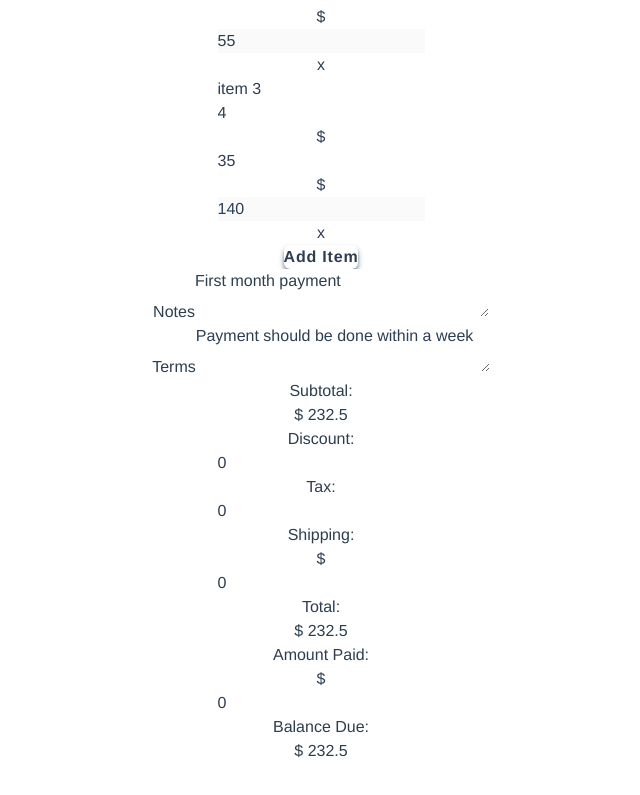
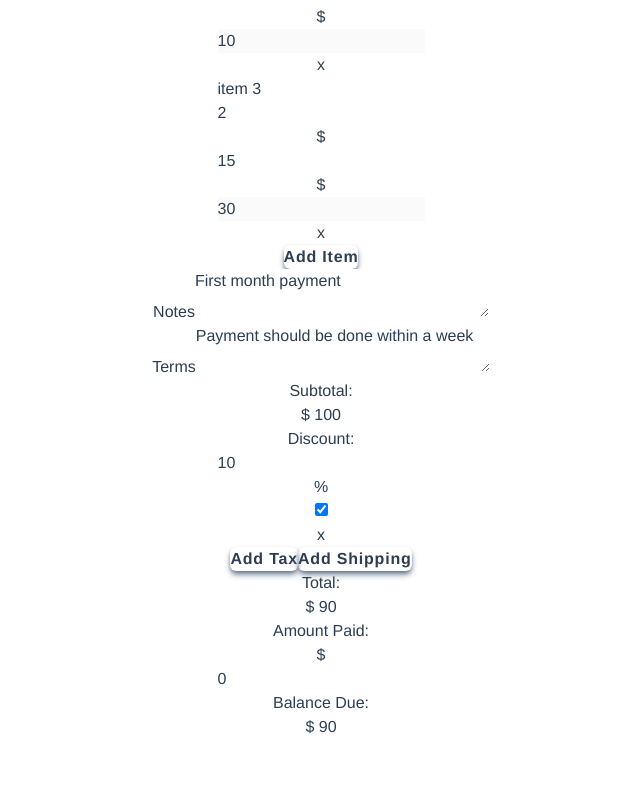
Before and after one commit to bimalghartimagar/invoice-generator, a Vue app: page / in a window 1280 px wide. Shown: the part 1843-2638 px from the top of the page, without its empty margins (319-959 px from the left). Built offline with nearby package versions, Linux system fonts and the light colour scheme.

Commit message:
Added changes to calculate totals dynamically
* Added changes to show/hide currency for custom input
* Added changes to show hide custom input based on invoice values

```diff
--- a/src/components/InvoiceGenerator.vue
+++ b/src/components/InvoiceGenerator.vue
@@ -5,6 +5,7 @@ import CustomButton from "./CustomButton.vue";
 import CustomInput from "./CustomInput.vue";
 import LineItems from "./LineItems.vue";
 import WithLabel from "./WithLabel.vue";
+import CustomToggleSwitch from "./CustomToggleSwitch.vue";
 
 const invoice = reactive({
   logo: "",
@@ -19,28 +20,28 @@ const invoice = reactive({
     {
       id: "item1",
       description: "item 1",
-      rate: 12.5,
+      rate: 20,
       quantity: 3,
     },
     {
       id: "item2",
       description: "item 2",
-      rate: 11,
-      quantity: 5,
+      rate: 5,
+      quantity: 2,
     },
     {
       id: "item3",
       description: "item 3",
-      rate: 35,
-      quantity: 4,
+      rate: 15,
+      quantity: 2,
     },
   ],
   notes: "First month payment",
   terms: "Payment should be done within a week",
   discount: {
-    isUsed: false,
-    isPercentage: false,
-    value: 0,
+    isUsed: true,
+    isPercentage: true,
+    value: 10,
   },
   tax: {
     isUsed: false,
@@ -64,13 +65,52 @@ const subtotal = computed(() =>
   invoice.items.reduce((prev, acc) => prev + acc.rate * acc.quantity, 0)
 );
 
-const total = computed(
-  () =>
-    subtotal.value -
-    invoice.discount.value +
-    invoice.tax.value +
-    invoice.shipping.value
+/**
+ * Compute total value after applying discount
+ * based on `discount` percentage or value and `subtotal` value
+ */
+const afterDiscount = computed(() => {
+  if (invoice.discount.isUsed) {
+    if (invoice.discount.isPercentage) {
+      return subtotal.value - (subtotal.value * invoice.discount.value) / 100;
+    } else {
+      return subtotal.value - invoice.discount.value;
+    }
+  }
+  return subtotal.value;
+});
+
+/**
+ * Compute total value after applying tax
+ * based on `tax` percentage or value and `afterDiscount` value
+ */
+const afterTax = computed(() => {
+  if (invoice.tax.isUsed) {
+    if (invoice.tax.isPercentage) {
+      return (
+        afterDiscount.value + (afterDiscount.value * invoice.tax.value) / 100
       );
+    } else {
+      return afterDiscount.value + invoice.tax.value;
+    }
+  }
+  return afterDiscount.value;
+});
+
+/**
+ * Compute total value after applying shipping
+ * based on `shipping` value and `afterTax` value
+ */
+const afterShipping = computed(() => {
+  if (invoice.shipping.isUsed) {
+    return afterTax.value + invoice.shipping.value;
+  }
+  return afterTax.value;
+});
+
+const total = computed(() => {
+  return afterShipping.value;
+});
 
 const balance = computed(() => total.value - invoice.paid);
 
@@ -200,23 +240,80 @@ const removeLineItem = (index) => {
             >
             <div class="w-4/12 text-right">$ {{ subtotal }}</div>
           </div>
+
+          <template v-if="invoice.discount.isUsed">
             <WithLabel label="Discount">
               <CustomInput
                 v-model.number="invoice.discount.value"
+                is-used
                 label="Discount"
+                toggle
+                :currency="!invoice.discount.isPercentage"
+                @close="invoice.discount.isUsed = false"
+              >
+                <CustomToggleSwitch
+                  v-model="invoice.discount.isPercentage"
+                  :for-value="'invoice-discount'"
                 />
+              </CustomInput>
             </WithLabel>
+          </template>
+          <template v-else>
+            <CustomButton
+              class="my-1 self-end"
+              small
+              @click="invoice.discount.isUsed = true"
+              >Add Discount</CustomButton
+            >
+          </template>
+
+          <template v-if="invoice.tax.isUsed">
             <WithLabel label="Tax">
-            <CustomInput v-model.number="invoice.tax.value" label="Tax" />
+              <CustomInput
+                v-model.number="invoice.tax.value"
+                is-used
+                label="Tax"
+                toggle
+                :currency="!invoice.tax.isPercentage"
+                @close="invoice.tax.isUsed = false"
+              >
+                <CustomToggleSwitch
+                  v-model="invoice.tax.isPercentage"
+                  :for-value="'invoice-tax'"
+                />
+              </CustomInput>
             </WithLabel>
+          </template>
+          <template v-else>
+            <CustomButton
+              class="my-1 self-end"
+              small
+              @click="invoice.tax.isUsed = true"
+              >Add Tax</CustomButton
+            >
+          </template>
 
+          <template v-if="invoice.shipping.isUsed">
             <WithLabel label="Shipping">
               <CustomInput
                 v-model.number="invoice.shipping.value"
                 label="Shipping"
+                is-used
                 currency
-            />
+                @close="invoice.shipping.isUsed = false"
+              >
+              </CustomInput>
             </WithLabel>
+          </template>
+          <template v-else>
+            <CustomButton
+              class="my-1 self-end"
+              small
+              @click="invoice.shipping.isUsed = true"
+              >Add Shipping</CustomButton
+            >
+          </template>
+
           <div class="grandtotal flex flex-row items-end justify-end my-1">
             <label for="grandtotal" class="mr-2 text-lg font-semibold"
               >Total:</label
```
Lines whose indentation alone changed are shown as unchanged.
